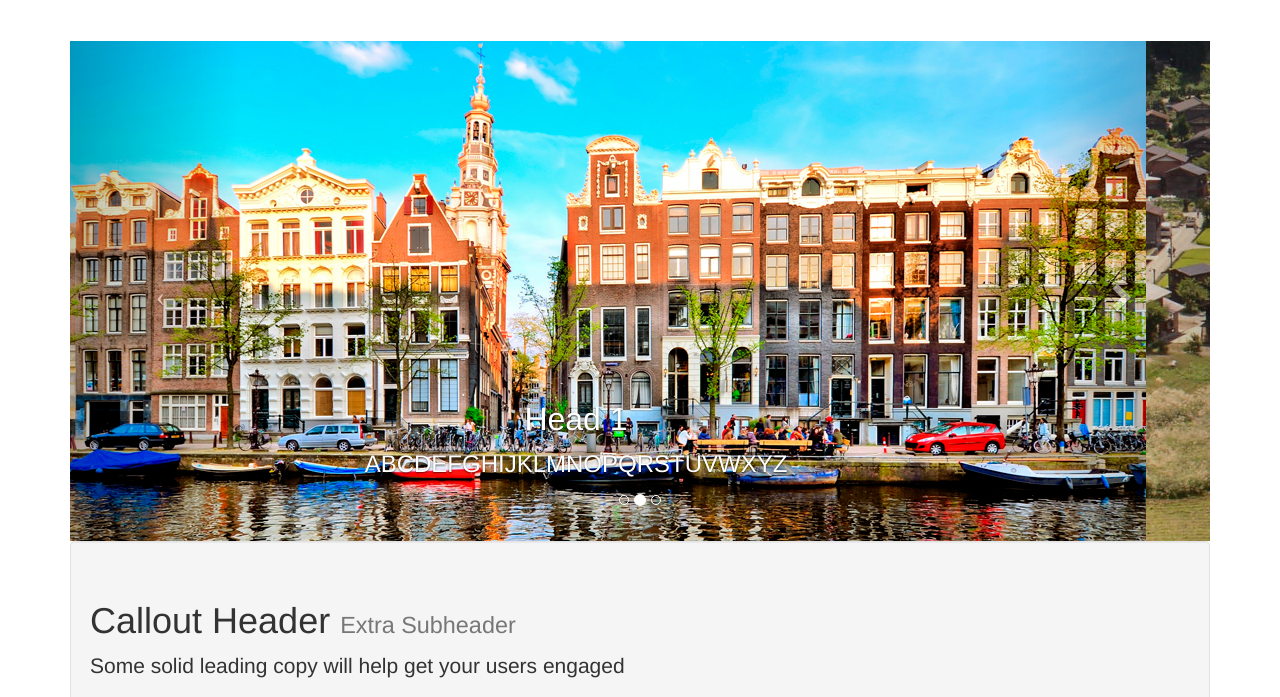
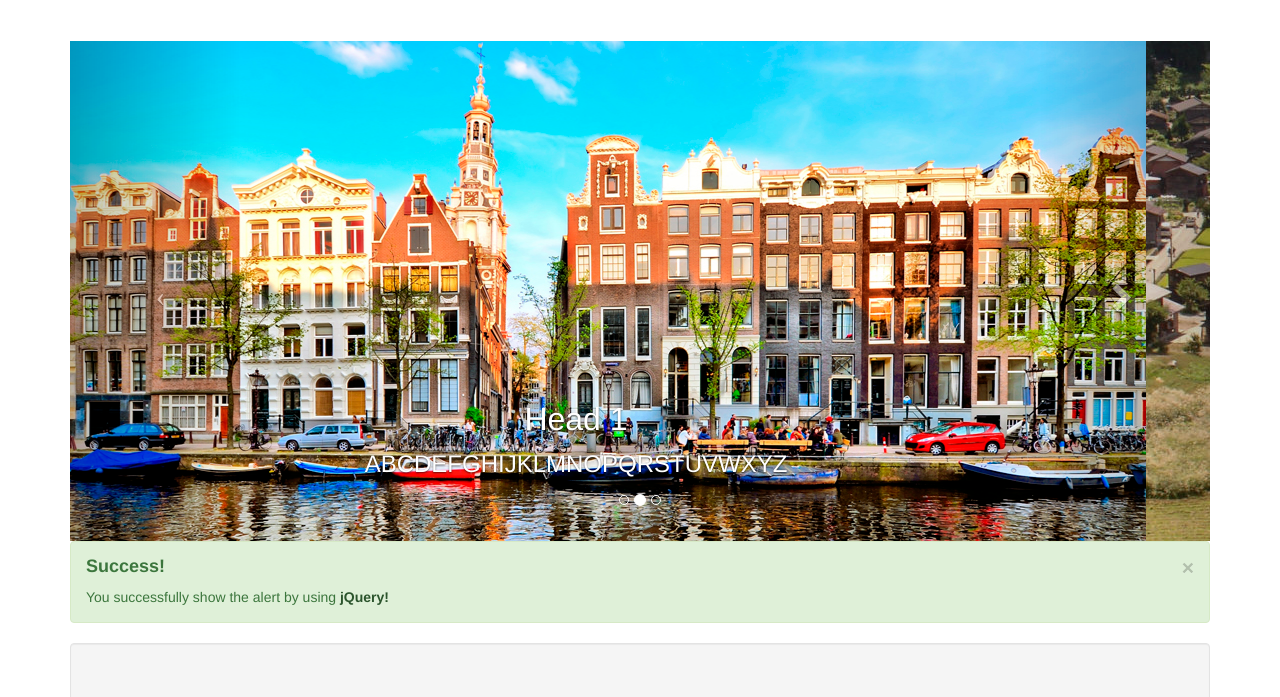
Before and after one commit to dannywu0820/Master_Thesis_Counterfeit_Website_Classification, a website: page Service_Architecture/HTML_CSS_Practice/Bootstrap3_Practice/index.html in a window 1280 px wide. Shown: the part 59-756 px from the top of the page. Drawn offline with nearby package versions, Linux system fonts and the light colour scheme.

Commit message:
[feature]: practice alert

```diff
--- a/Service_Architecture/HTML_CSS_Practice/Bootstrap3_Practice/index.html
+++ b/Service_Architecture/HTML_CSS_Practice/Bootstrap3_Practice/index.html
@@ -151,6 +151,12 @@
         </a>
       </div><!-- end slide_carousel -->
         <div class="col-12">
+          <div class="alert alert-success" role="alert">
+            <button type="button" class="close" data-dismiss="alert" aria-label="Close"><span aria-hidden="true">&times;</span></button>
+            <h4><strong>Success!</strong></h4>
+            <p>You successfully show the alert by using <a href="#" class="alert-link">jQuery!</a></p>
+          </div>
+
           <div class="well well-sm visible-xs"> <!-- visible/hidden with xs/sm/md/lg -->
             <a href="" class="btn btn-default btn-lg btn-block"><span class="glyphicon glyphicon-phone"></span> Click to Show Alert</a>
           </div>
```
